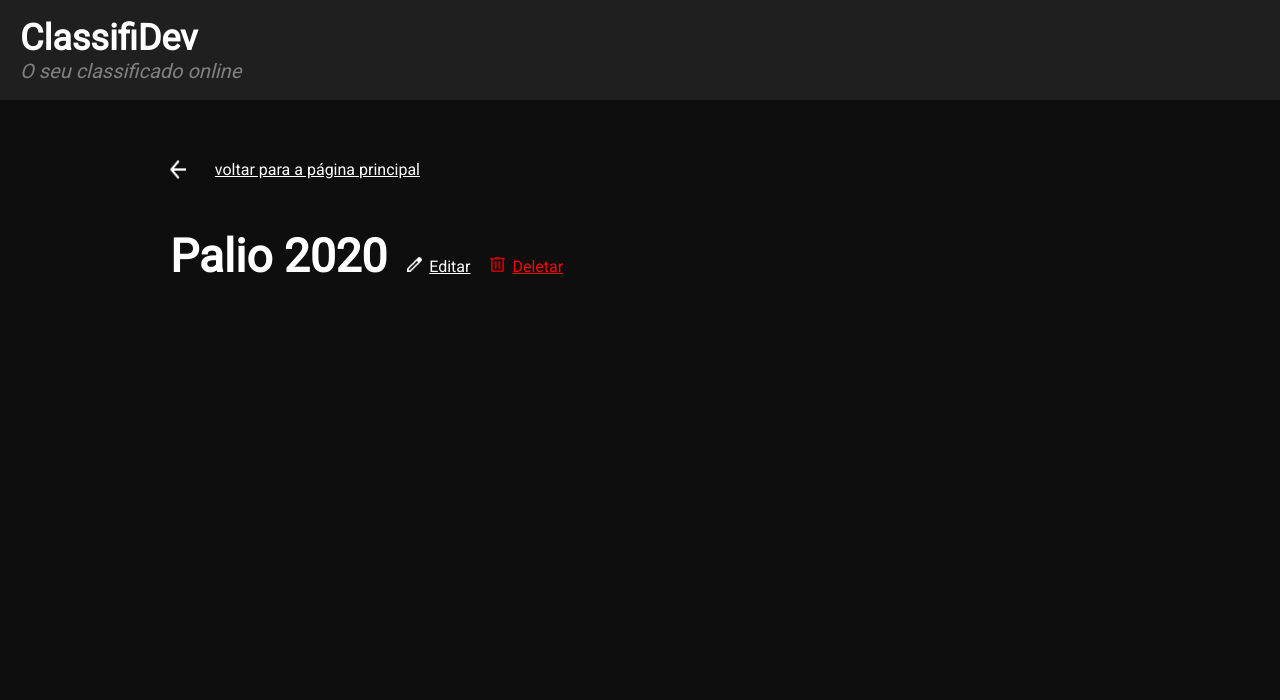
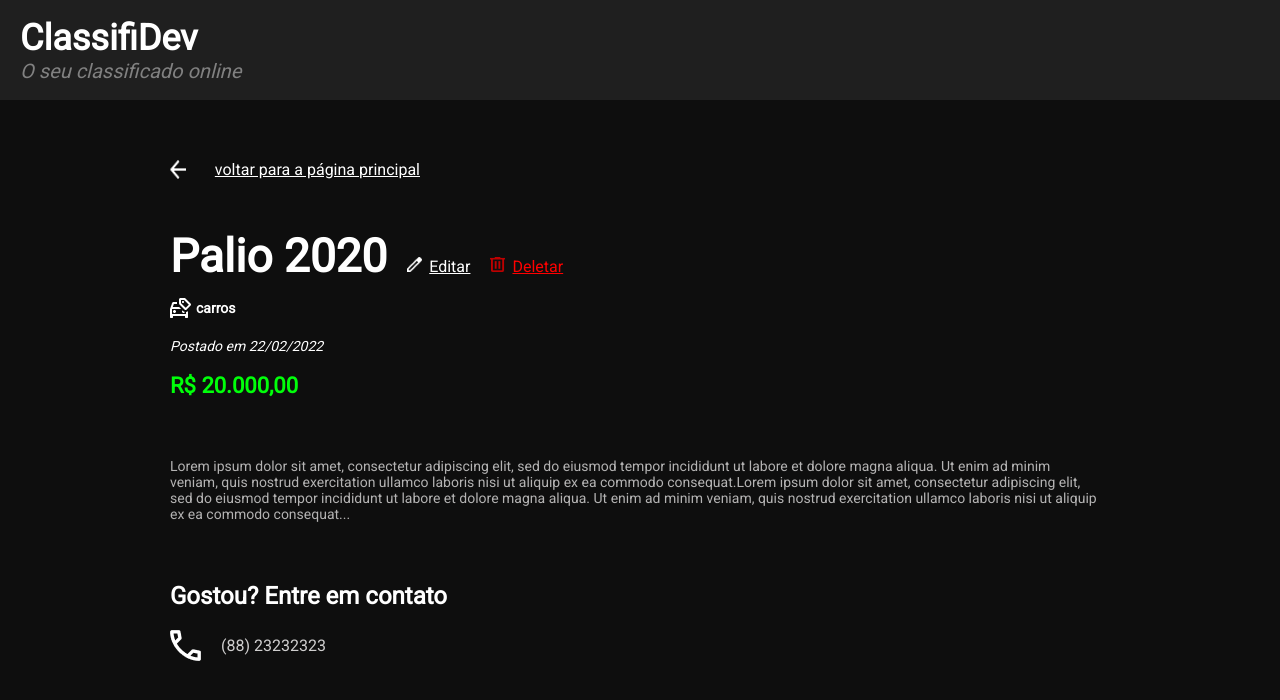
Before and after one commit to Seja-Dev/desafio-classidev, a Next.js app: page /post in a window 1280 px wide. Shown: the top 700 px of the page. Built offline with nearby package versions, Linux system fonts and the light colour scheme.

Commit message:
add informations

```diff
--- a/src/components/classifieds/classifields.jsx
+++ b/src/components/classifieds/classifields.jsx
@@ -49,7 +49,7 @@ export default function Classefields({ category, product, price, date, descripti
             <StyledClass>
                 <ProductsAndDate>
                     <Product>{product}</Product>
-                    <Date>postado em {date}</Date>
+                    <Date>{date}</Date>
                 </ProductsAndDate>
                 <Price>R$ {price}</Price>
                 <Description>{description}</Description>
--- a/src/components/layout/class/class.jsx
+++ b/src/components/layout/class/class.jsx
@@ -9,13 +9,18 @@ const ClassContainer = styled.div`
 const Text = styled.p`
     font-size: 14px;
     font-weight: 700;
+    color: ${props => props.white ? "white" : "black"};
 `
 
-export default function Class({ category }) {
+export default function Class({ category, white }) {
     return(
         <ClassContainer>
-            <img src={category + ".png"}/>
-            <Text>{category}</Text>
+            {
+                white ?
+                <img src={category + "White.png"}/> :
+                <img src={category + ".png"}/>
+            }
+            <Text white={white}>{category}</Text>
         </ClassContainer>
     )
 }
--- a/src/components/layout/date/date.jsx
+++ b/src/components/layout/date/date.jsx
@@ -1,8 +1,14 @@
 import styled from "styled-components"
 
-const Date = styled.p`
+const StyledDate = styled.p`
     font-size: 14px;
     font-style: italic;
-    font-weight: 300;
+    font-weight: lighter;
+    color: ${props => props.white ? "white" : "black"};
 `
-export default Date
+
+export default function Date({ children, white }) {
+    return(
+        <StyledDate white={white}>Postado em {children}</StyledDate>
+    )
+}
--- a/src/pages/post.jsx
+++ b/src/pages/post.jsx
@@ -3,6 +3,8 @@ import styled from "styled-components"
 import Navbar from "@/components/navbar/navbar"
 import Back from "@/components/layout/back/back"
 import Container from "@/components/layout/container/container"
+import Date from "@/components/layout/date/date"
+import Class from "@/components/layout/class/class"
 
 const StyledDiv = styled.div`
     height: 100vh;
@@ -30,6 +32,45 @@ const DeleteOrEdit = styled.div`
     padding-bottom: 7px;
 `
 
+const InfoContainer = styled.div`
+    display: flex;
+    flex-direction: column;
+    gap: 20px;
+    margin-top: 15px;
+`
+
+const Price = styled.h3`
+    font-size: 22px;
+    font: 700;
+    line-height: 24px;
+    color:#00FF0A;
+`
+
+const Description = styled.h3`
+    font-size: 14px;
+    font-weight: lighter;
+    color:#b4b3b3;
+    width: 930px;
+    margin: 40px 0;
+`
+
+const Notice = styled.h2`
+    color: white;
+    font-size: 24px;
+`
+
+const ContactContainer = styled.div`
+    display: flex;
+    gap: 20px;
+    align-items: center;
+`
+
+const Contact = styled.h3`
+    font-size: 16px;
+    font-weight: 400;
+    color: #cfcece;
+`
+
 export default function Post({ deleted }) {
     return(
         <StyledDiv>
@@ -48,6 +89,20 @@ export default function Post({ deleted }) {
                         <p>Deletar</p>
                     </DeleteOrEdit>
                 </ProductContainer>
+                <InfoContainer>
+                    <Class
+                        category="carros"
+                        white
+                    />
+                    <Date white>22/02/2022</Date>
+                    <Price>R$ 20.000,00</Price>
+                    <Description>Lorem ipsum dolor sit amet, consectetur adipiscing elit, sed do eiusmod tempor incididunt ut labore et dolore magna aliqua. Ut enim ad minim veniam, quis nostrud exercitation ullamco laboris nisi ut aliquip ex ea commodo consequat.Lorem ipsum dolor sit amet, consectetur adipiscing elit, sed do eiusmod tempor incididunt ut labore et dolore magna aliqua. Ut enim ad minim veniam, quis nostrud exercitation ullamco laboris nisi ut aliquip ex ea commodo consequat...</Description>
+                    <Notice>Gostou? Entre em contato</Notice>
+                    <ContactContainer>
+                        <img src="telefone.png"/>
+                        <Contact>(88) 23232323 </Contact>
+                    </ContactContainer>
+                </InfoContainer>
             </Container>
         </StyledDiv>
     )
```
Also changed, not shown: public/carrosWhite.png (added), public/telefone.png (added).
